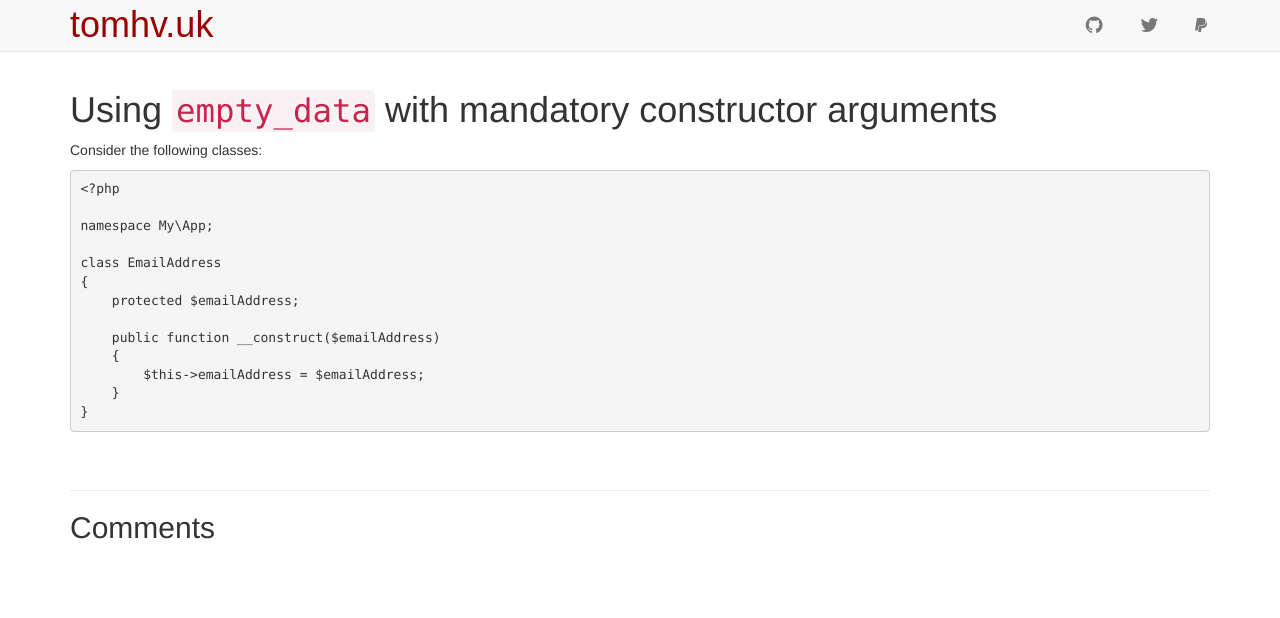
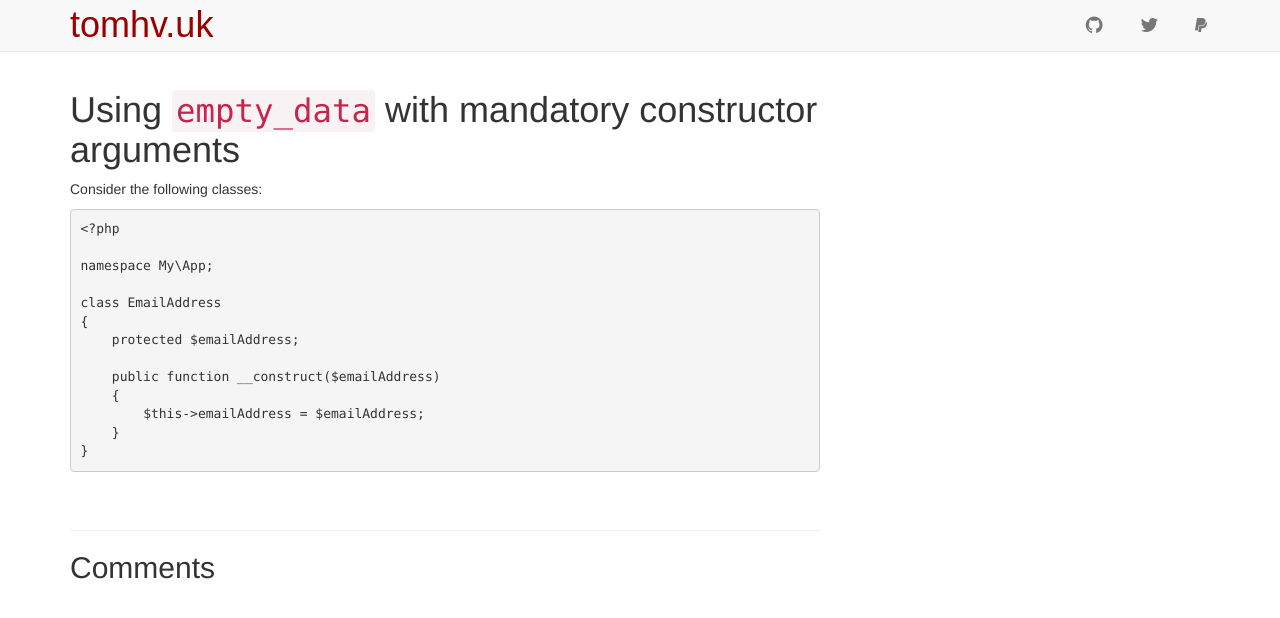
Before and after one commit to tomhv/tomhv.github.io, a Jekyll site: the page built from _posts/2015-10-31-empty-data-with-constructor-arguments.md, in a window 1280 px wide. Shown: the top 618 px of the page. Built offline with Jekyll 4.4.1, drawn with Linux system fonts in a browser that asks for light colours; nearby versions of some CDN libraries; some web fonts are replaced; Markdown is read by kramdown in place of the engine named in the settings; comment, search, counter and statistics services are not loaded.

Commit message:
Update post.html

```diff
--- a/_layouts/post.html
+++ b/_layouts/post.html
@@ -5,11 +5,12 @@
         {% include top_nav.html %}
 
         <div class="container">
+            <div class="row">
+                <div class="col-md-8">
                     <h1>{{ page.title }}</h1>
                     {{ content }}
-        </div><!-- .container -->
 
-        <div class="post-comments container">
+                    <div class="post-comments">
                         <hr />
                         <h2>Comments</h2>
                         <div id="disqus_thread"></div>
@@ -36,7 +37,12 @@
                             })();
                         </script>
                         <noscript>Please enable JavaScript to view the <a href="https://disqus.com/?ref_noscript" rel="nofollow">comments powered by Disqus.</a></noscript>
+                    </div><!-- .post-comments -->
+                </div><!-- .col -->
+            </div><!-- .row -->
         </div><!-- .container -->
+
+
 
         {% include javascripts.html %}
     </body>
```
Lines whose indentation alone changed are shown as unchanged.
